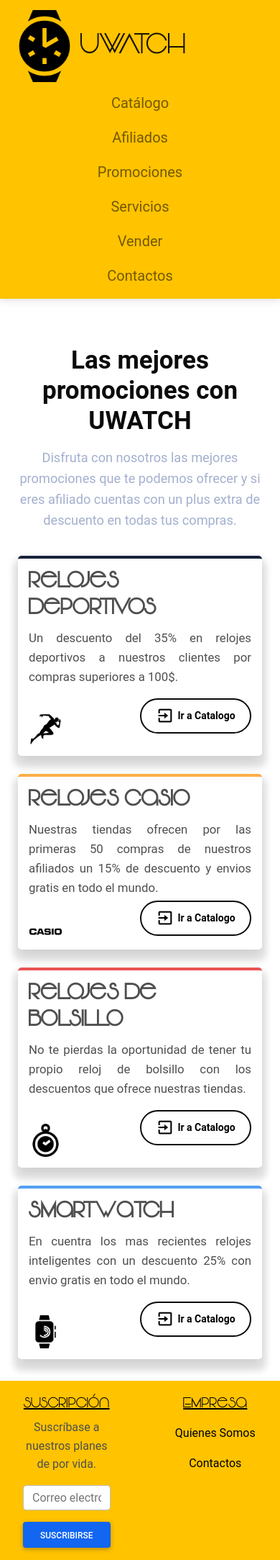
After one commit to Rystron2007/UWatch, a PHP site: page /promociones.html in a window 390 px wide. The commit adds this page. Shown: the top 2167 px of the page at 72% size. Run offline with PHP 8.4, Linux system fonts and the light colour scheme.

Commit message:
Terminado promciones con el responsive

```diff
--- /dev/null
+++ b/HTML/css/stylepromo.css
@@ -0,0 +1,163 @@
+* {
+  padding: 0;
+  margin: 0;
+  box-sizing: border-box;
+}
+:root {
+  --color-dark: #0b0b0b;
+  --color-light: #ffffff;
+  --color-grey: #f5f6f8;
+  --color-yellow: #ffc300;
+  --Red: hsl(0, 78%, 62%);
+  --plomo: #17223b;
+  --Orange: hsl(34, 97%, 64%);
+  --Blue: hsl(212, 86%, 64%);
+}
+
+.promociones {
+  margin: 30px 25px;
+  font-size: 14px;
+}
+.contenedor__promociones {
+  width: 100%;
+  height: 100vh;
+  display: flex;
+  flex-direction: column;
+  flex-grow: 1;
+}
+
+.contenedor__encabezado {
+  margin: 35px 0;
+  justify-self: center;
+  width: 100%;
+}
+.contenedor__encabezado .subtitulo {
+  font-size: 2.5em;
+  font-weight: 700;
+  color: var(--color-dark);
+  width: 100%;
+  text-align: center;
+}
+.contenedor__encabezado .parrafo {
+  color: #a3b0ce;
+  font-size: 1.3em;
+  font-weight: 400;
+  margin-top: 15px;
+  text-align: center;
+  width: 100%;
+}
+.tarjetas {
+  width: 100%;
+  height: 100%;
+}
+
+.tarjetas .contenedor__tarjetas {
+  width: 100%;
+  height: 100%;
+  display: grid;
+  grid-template-columns: repeat(3, 1fr);
+  grid-template-rows: repeat(2, 1fr);
+  grid-gap: 25px;
+}
+
+.tarjeta {
+  display: flex;
+  flex-direction: column;
+  flex-grow: 1;
+  flex-shrink: 1;
+  width: 100%;
+  padding: 15px;
+  border-radius: 5px;
+  box-shadow: 0px 10px 9px 7px rgba(0, 0, 0, 0.1),
+    0px 10px 15px -3px rgba(0, 0, 0, 0.1);
+}
+
+.texto__tarjeta h3 {
+  font-size: 2.2em;
+  font-weight: 800;
+}
+.texto__tarjeta p {
+  font-size: 1.2em;
+  text-align: justify;
+  font-weight: 400;
+  margin: 0;
+}
+
+.tarjeta .imagen {
+  width: 100%;
+  display: flex;
+  flex-grow: 1;
+  justify-content: space-between;
+  align-items: center;
+}
+.imagen .contenedor_img {
+  width: 50%;
+}
+.imagen img {
+  object-fit: cover;
+  width: 70%;
+}
+.tarjeta .imagen a {
+  width: 50%;
+  padding: 10px;
+  display: flex;
+  justify-content: center;
+  align-items: center;
+  text-decoration: none;
+  color: #000;
+  border-radius: 28px;
+  border: 2px solid var(--color-dark);
+  cursor: pointer;
+  font-weight: 600;
+}
+.imagen a i {
+  font-size: 25px;
+  padding-right: 5px;
+}
+.imagen a:hover {
+  color: var(--color-yellow);
+}
+.tarjeta1 {
+  grid-column: 2 / span 1;
+  border-top: 4px solid var(--plomo);
+}
+.tarjeta2 {
+  grid-row: 1 / span 2;
+  height: 50%;
+  margin: auto 0;
+  border-top: 4px solid var(--Orange);
+}
+.tarjeta3 {
+  grid-row: 1 / span 2;
+  grid-column: 3 / span 1;
+  height: 50%;
+  margin: auto 0;
+  border-top: 4px solid var(--Red);
+}
+.tarjeta4 {
+  border-top: 4px solid var(--Blue);
+}
+@media screen and (max-width: 900px) {
+  .contenedor__promociones {
+    width: 100%;
+    height: 100%;
+    display: flex;
+    flex-direction: column;
+    flex-grow: 1;
+  }
+  .tarjetas .contenedor__tarjetas {
+    width: 100%;
+    height: 100%;
+    display: flex;
+    flex-direction: column;
+    flex-grow: 1;
+  }
+  .imagen .contenedor_img {
+    margin-top: 35px;
+    width: 50%;
+  }
+  .imagen img {
+    object-fit: cover;
+    width: 30%;
+  }
+}
--- a/HTML/js/main.js
+++ b/HTML/js/main.js
@@ -12,6 +12,7 @@ class MyHeader extends HTMLElement {
             <ul id="menu" class="nav navbar-nav nav-fill" style="font-size: 20px;">
               <li class="nav-item"><a class="nav-link" href="catalogo.html">Catálogo</a></li>
               <li class="nav-item"><a class="nav-link" href="afiliados.html">Afiliados</a></li>
+              <li class="nav-item"><a class="nav-link" href="promociones.html">Promociones</a></li>
               <li class="nav-item"><a class="nav-link" href="servicios.html">Servicios</a></li>
               <li class="nav-item"><a class="nav-link" href="nuevaMarca.html">Vender</a></li>
               <li class="nav-item"><a class="nav-link" href="#">Contactos</a></li>
@@ -24,7 +25,7 @@ class MyHeader extends HTMLElement {
   }
 }
 
-customElements.define('my-header', MyHeader);
+customElements.define("my-header", MyHeader);
 
 class MyFooter extends HTMLElement {
   connectedCallback() {
@@ -69,4 +70,4 @@ class MyFooter extends HTMLElement {
   }
 }
 
-customElements.define('my-footer', MyFooter);
+customElements.define("my-footer", MyFooter);
--- /dev/null
+++ b/HTML/promociones.html
@@ -0,0 +1,111 @@
+<!DOCTYPE html>
+<html lang="en">
+  <head>
+    <meta charset="UTF-8" />
+    <meta http-equiv="X-UA-Compatible" content="IE=edge" />
+    <meta name="viewport" content="width=device-width, initial-scale=1.0" />
+    <title>UWatch</title>
+    <link rel="stylesheet" href="css/mdb.min.css" />
+    <link rel="stylesheet" href="css/style.css" />
+    <link rel="stylesheet" href="css/stylepromo.css" />
+    <link rel="shortcut icon" type="image/x-icon" href="img/favicon.ico" />
+    <link
+      href="https://unpkg.com/boxicons@2.0.8/css/boxicons.min.css"
+      rel="stylesheet"
+    />
+  </head>
+  <body>
+    <my-header></my-header>
+    <section class="promociones">
+      <section class="contenedor__promociones">
+        <section class="encabezado">
+          <div class="contenedor__encabezado">
+            <h1 class="subtitulo">Las mejores promociones con UWATCH</h1>
+
+            <p class="parrafo">
+              Disfruta con nosotros las mejores promociones que te podemos
+              ofrecer y si eres afiliado cuentas con un plus extra de descuento
+              en todas tus compras.
+            </p>
+          </div>
+        </section>
+        <section class="tarjetas">
+          <div class="contenedor__tarjetas">
+            <div class="tarjeta tarjeta1">
+              <div class="texto__tarjeta">
+                <h3>Relojes Deportivos</h3>
+                <p>
+                  Un descuento del 35% en relojes deportivos a nuestros clientes
+                  por compras superiores a 100$.
+                </p>
+              </div>
+              <div class="imagen">
+                <div class="contenedor_img">
+                  <img src="img/Afiliacion/deportivo.png" alt="lupa" />
+                </div>
+                <a href="catalogo.html">
+                  <i class="bx bx-exit"></i>Ir a Catalogo</a
+                >
+              </div>
+            </div>
+            <div class="tarjeta tarjeta2">
+              <div class="texto__tarjeta">
+                <h3>Relojes Casio</h3>
+                <p>
+                  Nuestras tiendas ofrecen por las primeras 50 compras de
+                  nuestros afiliados un 15% de descuento y envios gratis en todo
+                  el mundo.
+                </p>
+              </div>
+              <div class="imagen">
+                <div class="contenedor_img">
+                  <img src="img/Afiliacion/casio.png" alt="lupa" />
+                </div>
+                <a href="catalogo.html">
+                  <i class="bx bx-exit"></i>Ir a Catalogo</a
+                >
+              </div>
+            </div>
+            <div class="tarjeta tarjeta3">
+              <div class="texto__tarjeta">
+                <h3>Relojes de bolsillo</h3>
+                <p>
+                  No te pierdas la oportunidad de tener tu propio reloj de
+                  bolsillo con los descuentos que ofrece nuestras tiendas.
+                </p>
+              </div>
+              <div class="imagen">
+                <div class="contenedor_img">
+                  <img src="img/Afiliacion/reloj3.png" alt="lupa" />
+                </div>
+                <a href="catalogo.html">
+                  <i class="bx bx-exit"></i>Ir a Catalogo</a
+                >
+              </div>
+            </div>
+            <div class="tarjeta tarjeta4">
+              <div class="texto__tarjeta">
+                <h3>Smartwatch</h3>
+                <p>
+                  En cuentra los mas recientes relojes inteligentes con un
+                  descuento 25% con envio gratis en todo el mundo.
+                </p>
+              </div>
+              <div class="imagen">
+                <div class="contenedor_img">
+                  <img src="img/Afiliacion/reloj2.png" alt="lupa" />
+                </div>
+                <a href="catalogo.html">
+                  <i class="bx bx-exit"></i>Ir a Catalogo</a
+                >
+              </div>
+            </div>
+          </div>
+        </section>
+      </section>
+    </section>
+    <my-footer></my-footer>
+    <!--Documento JavaScript para hacer plantilla de Header & Footer-->
+    <script src="js/main.js"></script>
+  </body>
+</html>
```
Also changed, not shown: HTML/afiliados.html (+6 -90 lines), HTML/css/styleAfiliacion.css (+0 -120 lines), HTML/js/validacion.js (+8 -1 lines).
